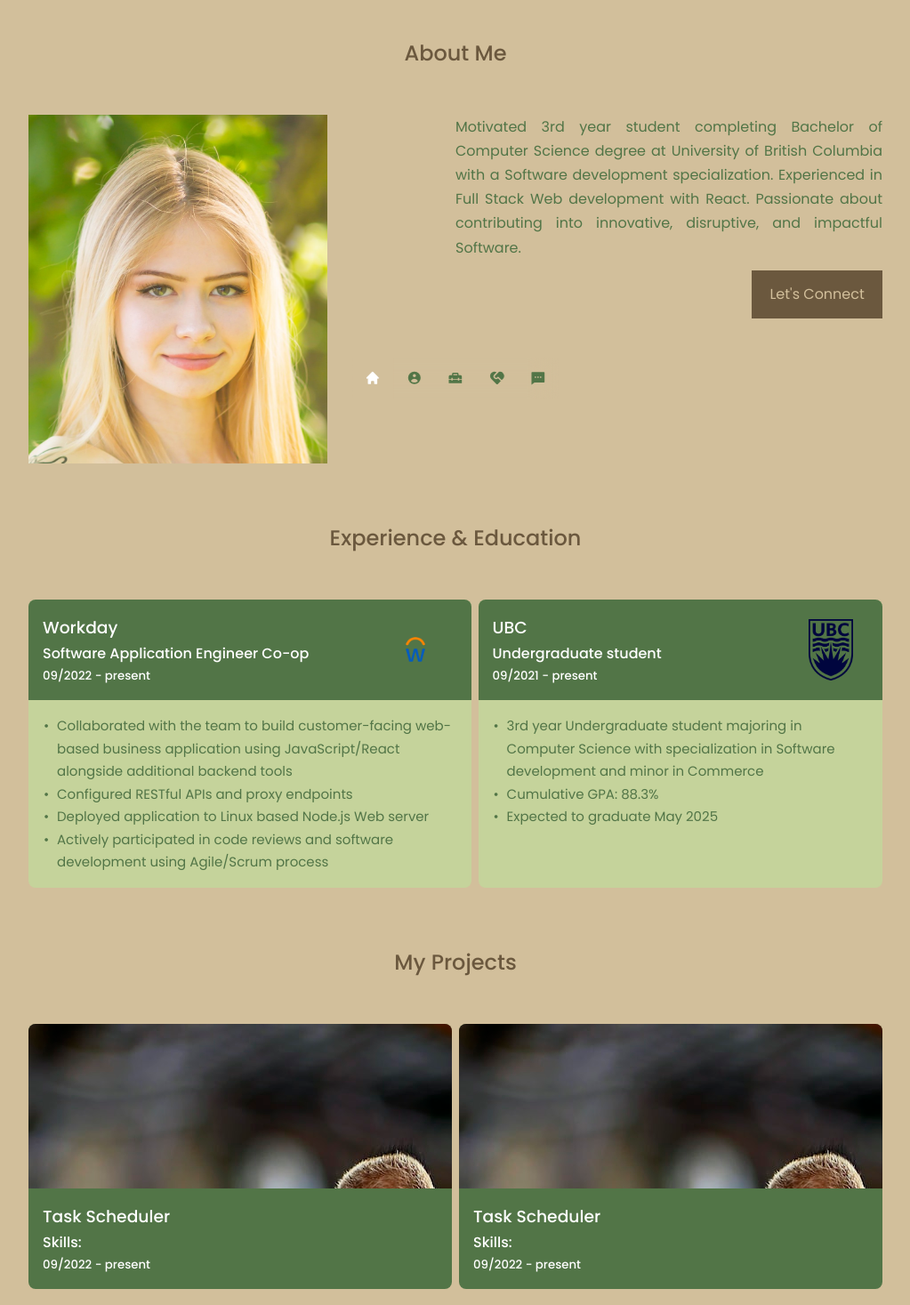
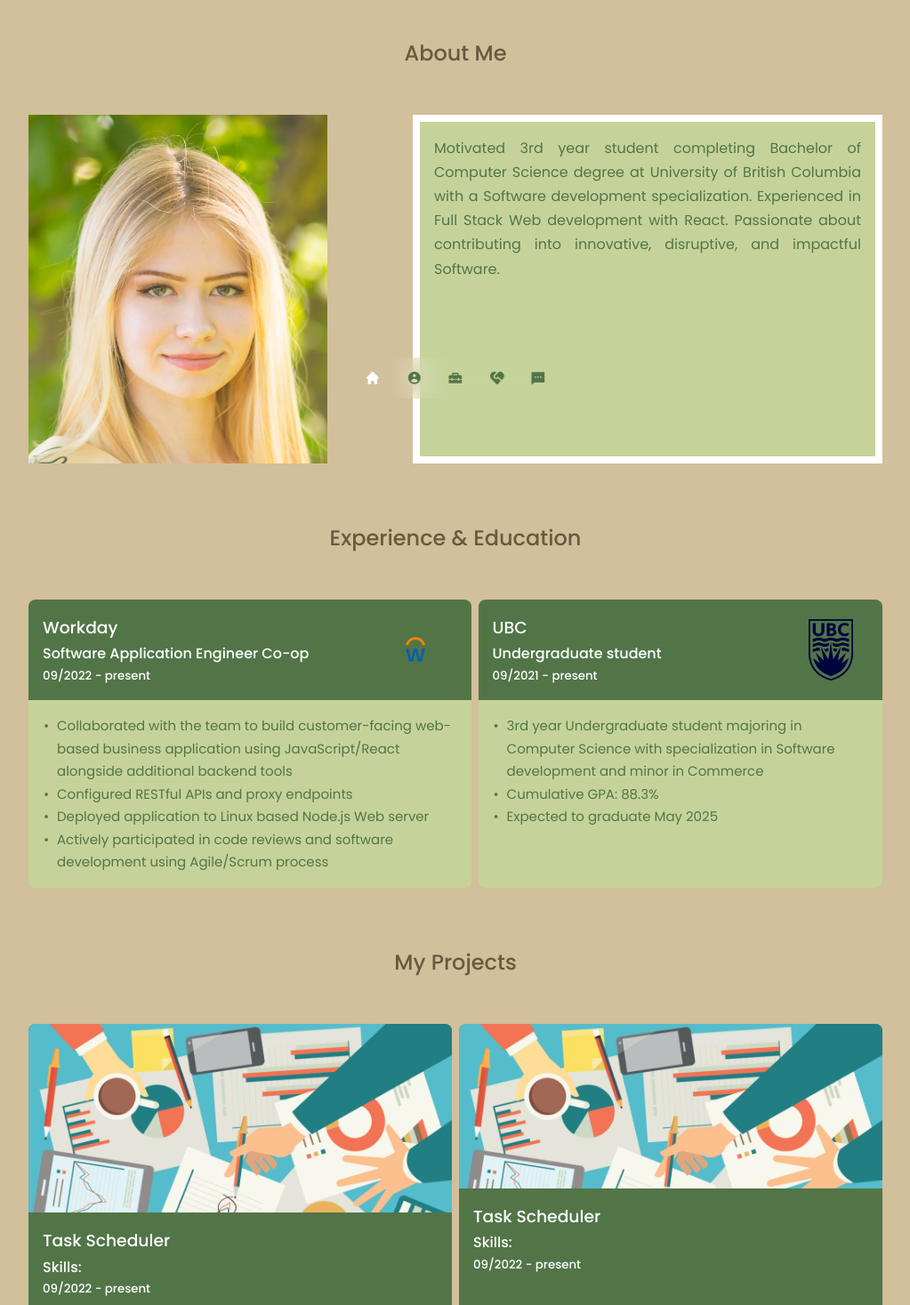
Before and after one commit to luevrata/my-portfolio, a React (Create React App) app: page / in a window 1280 px wide. Shown: the part 320-1787 px from the top of the page at 89% size, without its empty margins (128-1151 px from the left). Built offline with nearby package versions, Linux system fonts and the light colour scheme.

Commit message:
fixed html and changed css for about section

```diff
--- a/src/components/about/About.jsx
+++ b/src/components/about/About.jsx
@@ -20,10 +20,6 @@ const About = () => {
                 Passionate about contributing into innovative, disruptive, and impactful
                 Software.
                 </p>
-
-                <div className="button_layout">
-                <a href="#contact" className='btn btn-primary'>Let's Connect</a>
-                </div>
             </div>
         </div>
     </section>
--- a/src/components/about/about.css
+++ b/src/components/about/about.css
@@ -2,8 +2,8 @@
     /* display:flex; */
     /* align-items: center; */
     display: grid;
-    grid-template-columns: 35% 50%;
-    gap: 15%;
+    grid-template-columns: 35% 55%;
+    gap: 10%;
     /* grid-auto-rows: 1fr */
 }
 
@@ -20,6 +20,15 @@
     gap: 0.8rem;
     left: 0;
     text-align: justify;
+    border: 0.5rem solid var(--color-white);
+    padding: 1rem;
+    transition: var(--transition);
+    background-color: var(--color-primary-variant);
+}
+
+.about__content:hover {
+    box-shadow:  0 0 1rem var(--color-white);
+    cursor: default;
 }
 
 /* .button_layout {
@@ -70,6 +79,7 @@
     .about__content {
         text-align: center;
         align-items: center;
+
     }
 
     .about__content p {
--- a/src/components/experience/experience.css
+++ b/src/components/experience/experience.css
@@ -65,3 +65,16 @@
     width: 50px;
     transition: var(--transition);
 }
+
+/* MEDIA QUERIES (MEDIUM DEVICES) */
+@media screen and (max-width: 1024px) {
+    .experience__container {
+        display: grid;
+        grid-template-columns: 1fr;
+    }
+}
+
+/* MEDIA QUERIES (SMALL DEVICES) */
+@media screen and (max-width: 600px) {
+
+}
--- a/src/components/projects/Projects.jsx
+++ b/src/components/projects/Projects.jsx
@@ -10,12 +10,14 @@ const Projects = () => {
                 <div className="projects__card_content">
                     {/* <div className="projects__card_layer"/> */}
                     <div className="projects__card_text">
+                    <a className='projects__link' href='https://github.com/luevrata/Task_Scheduler' target='_blank'>GitHub Link</a>
                         <ul>
                             <li>Developed an application in Java using IntelliJ IDEA to schedule user’s tasks for a specific time</li>
                             <li>Created JSON classes to provide user an opportunity to write/read schedule to/from a file </li>
                             <li>Created JUnit tests to test JSON and base classes</li>
                             <li>Designed GUI using Java Swing</li>
                         </ul>
+
                     </div>
                 </div>
 
--- a/src/components/projects/projects.css
+++ b/src/components/projects/projects.css
@@ -1,5 +1,6 @@
 .projects__container {
-    display: flex;
+    display: grid;
+    grid-template-columns: repeat(2, 1fr);
     gap: 0.5rem;
 }
 
@@ -17,10 +18,14 @@
     opacity: 1;
 }
 
+.projects__link {
+    text-decoration: underline;
+}
+
 .projects__card_content {
 
-    background-image: url('../../assets/mew.jpg');
-    /* min-height: 25rem; */
+    background-image: url('../../assets/project1.jpg');
+    background-size: 100%;
     border-radius: 0.5rem 0.5rem 0 0;
     transition: var(--transition);
 }
@@ -66,3 +71,16 @@
     width: 50px;
     transition: var(--transition);
 }
+
+/* MEDIA QUERIES (MEDIUM DEVICES) */
+@media screen and (max-width: 1024px) {
+    .projects__container {
+        display: grid;
+        grid-template-columns: 1fr;
+    }
+}
+
+/* MEDIA QUERIES (SMALL DEVICES) */
+@media screen and (max-width: 600px) {
+
+}
--- a/src/index.js
+++ b/src/index.js
@@ -1,6 +1,16 @@
+// import React from "react";
+// import {render}  from "react-dom";
+// import App from './App'
+// import './index.css'
+
+// render(<App/>, document.querySelector("#root"))
+
 import React from "react";
-import ReactDOM  from "react-dom";
+import {createRoot}  from "react-dom/client";
 import App from './App'
 import './index.css'
 
-ReactDOM.render(<App/>, document.querySelector("#root"))
+
+const container = document.querySelector("#root")
+const root = createRoot(container)
+root.render(<App/>)
```
Also changed, not shown: public/index.html (+11 -0 lines), src/assets/project1.jpg (added).
